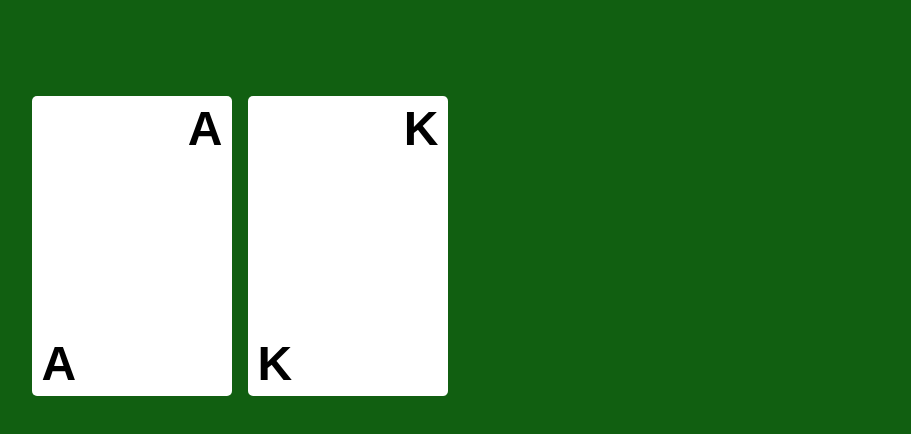
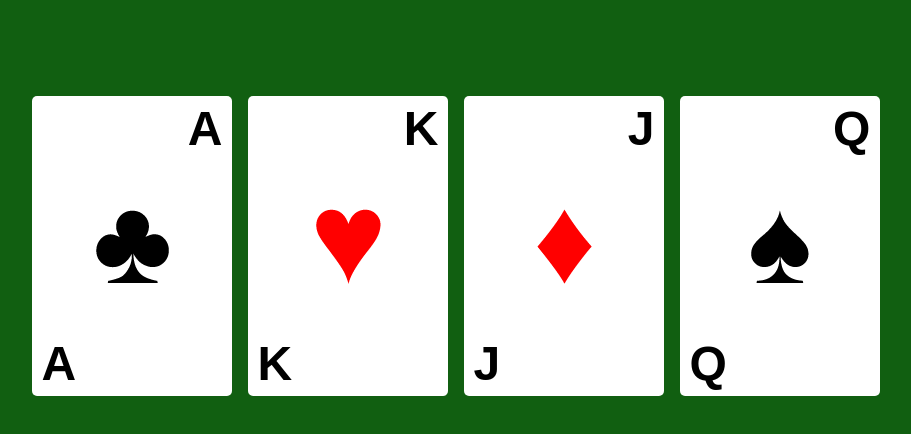
Before and after one commit to loganfranken/blackjack, a plain HTML site: page index.html in a window 1280 px wide. Shown: the whole page, without its empty margins (64-975 px from the left). Drawn offline with Linux system fonts and the light colour scheme.

Commit message:
Added mock suit images

```diff
--- a/index.html
+++ b/index.html
@@ -7,8 +7,10 @@
 </head>
 <body>
 
-  <div class="card" data-rank="A"></div>
-  <div class="card" data-rank="K"></div>
+  <div class="card club" data-rank="A">Ace of Clubs</div>
+  <div class="card heart" data-rank="K">King of Hearts</div>
+  <div class="card diamond" data-rank="J">Jack of Diamonds</div>
+  <div class="card spade" data-rank="Q">Queen of Spades</div>
 
 </body>
 </html>
--- a/style/main.css
+++ b/style/main.css
@@ -11,11 +11,14 @@ body
 .card
 {
   background: #FFF;
+  background-repeat: no-repeat;
+  background-position: center center;
   border-radius: 5px;
   float: left;
   height: 300px;
   margin: 0.5em;
   position: relative;
+  text-indent: -9999em;
   width: 200px;
 }
 
@@ -44,4 +47,25 @@ body
 .card::before, .card::after
 {
   content: attr(data-rank);
+  text-indent: 0;
 }
+
+.card.club
+{
+  background-image: url('../images/club.png');
+}
+
+.card.spade
+{
+  background-image: url('../images/spade.png');
+}
+
+.card.heart
+{
+  background-image: url('../images/heart.png');
+}
+
+.card.diamond
+{
+  background-image: url('../images/diamond.png');
+}
```
Also changed, not shown: images/club.png (added), images/diamond.png (added), images/heart.png (added), images/spade.png (added).
